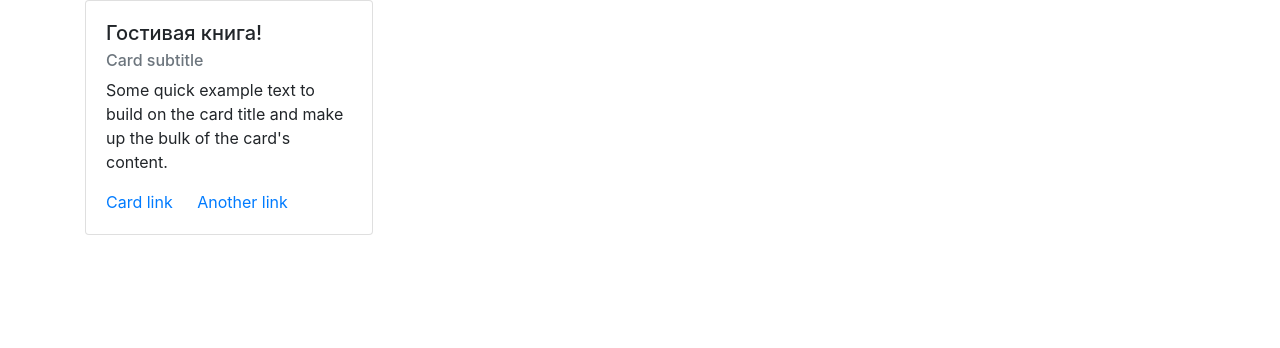
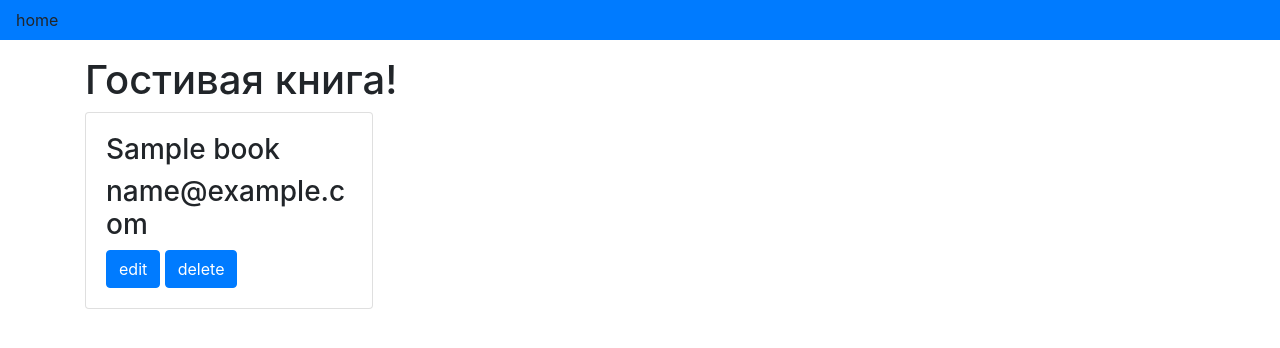
Before and after one commit to Malik-94/control-6, a Django app: page / in a window 1280 px wide. Shown: the top 348 px of the page. Run offline with Django 3.2, Linux system fonts and the light colour scheme; tables that the repository leaves empty hold one stand-in row (values such as "Sample post"); some libraries are stand-ins or nearby versions.

Commit message:
сделал удаление ,внешний вид сайта сделал.вывел авторов с мэйлами

```diff
--- a/source/main/urls.py
+++ b/source/main/urls.py
@@ -16,9 +16,12 @@ Including another URLconf
 from django.contrib import admin
 from django.urls import path
 from webapp.views import index_view
+from webapp.views import book_delete_view
 
 urlpatterns = [
     path('admin/', admin.site.urls),
     path('', index_view, name='index'),
+    path('', book_delete_view, name='index'),
+    path('book/<int:pk>/delete/', book_delete_view, name = 'book_delete')
     #path('products/<int:pk>/', product_detail_view, name='product_detail')
     ]
--- a/source/webapp/templates/base.html
+++ b/source/webapp/templates/base.html
@@ -1,6 +1,9 @@
 {% load staticfiles %}
 <!doctype html>
 <html lang="en">
+ <nav class="navbar navbar-dark bg-primary">
+  home
+</nav>
 <head>
     <meta charset="UTF-8">
     <meta name="viewport"
--- a/source/webapp/templates/index.html
+++ b/source/webapp/templates/index.html
@@ -1,32 +1,18 @@
 {% extends 'base.html' %}
 {% block content %}
-{#    <h1 class="mt-3">Гостивая книга!</h1>#}
-    <div class="card" style="width: 18rem;">
-  <div class="card-body">
-    <h5 class="card-title">Гостивая книга!</h5>
-    <h6 class="card-subtitle mb-2 text-muted">Card subtitle</h6>
-    <p class="card-text">Some quick example text to build on the card title and make up the bulk of the card's content.</p>
-    <a href="#" class="card-link">Card link</a>
-    <a href="#" class="card-link">Another link</a>
-  </div>
-</div>
 
-
-
-
-    <div class="row">
-        {% for book in books %}
-            <div class="col-12 col-sm-6 col-md-4 col-lg-3 mt-3">
-                <div class="card">
-                    <div class="card-body">
-{#                        <h2 class="card-text card-link">#}
-{#                            <a href="{% url 'product_detail' product.pk %}">{{ product.name }}</a>#}
-{#                        </h2>#}
-                        <p class="card-text">{{ book.name }}</p>
-
-                    </div>
+   <h1 class="mt-3">Гостивая книга!</h1>
+      {% for book in books %}
+                            <div class="card" style="width: 18rem;">
+                          <div class="card-body">
+                        <h3>{{ book.name }}</h3>
+                     <h3>{{ book.mail }}</h3>
+                    <button type="button" class="btn btn-primary">edit</button>
+                   <a class="btn btn-primary" href="{% url 'book_delete' book.pk %}" role="button">delete</a>
                 </div>
             </div>
-        {% endfor %}
+                <div class="row">
+                </div>
+      {% endfor %}
     </div>
 {% endblock %}
--- a/source/webapp/views.py
+++ b/source/webapp/views.py
@@ -1,4 +1,4 @@
-from django.shortcuts import render,get_list_or_404
+from django.shortcuts import render, get_list_or_404, get_object_or_404, redirect
 from webapp.models import Book
 
 
@@ -8,5 +8,14 @@ def index_view(request):
     #book = Book.objects.order_by('category', 'name')
     book = Book.objects.all()
     return render(request, 'index.html', context={
-        'book': book
+        'books': book
     })
+
+
+def book_delete_view(request, pk):
+    book = get_object_or_404(Book, pk=pk)
+    if request.method == 'GET':
+        return render(request, 'delete.html', context={'book': book})
+    elif request.method == 'POST':
+        book.delete()
+        return redirect('index')
```
